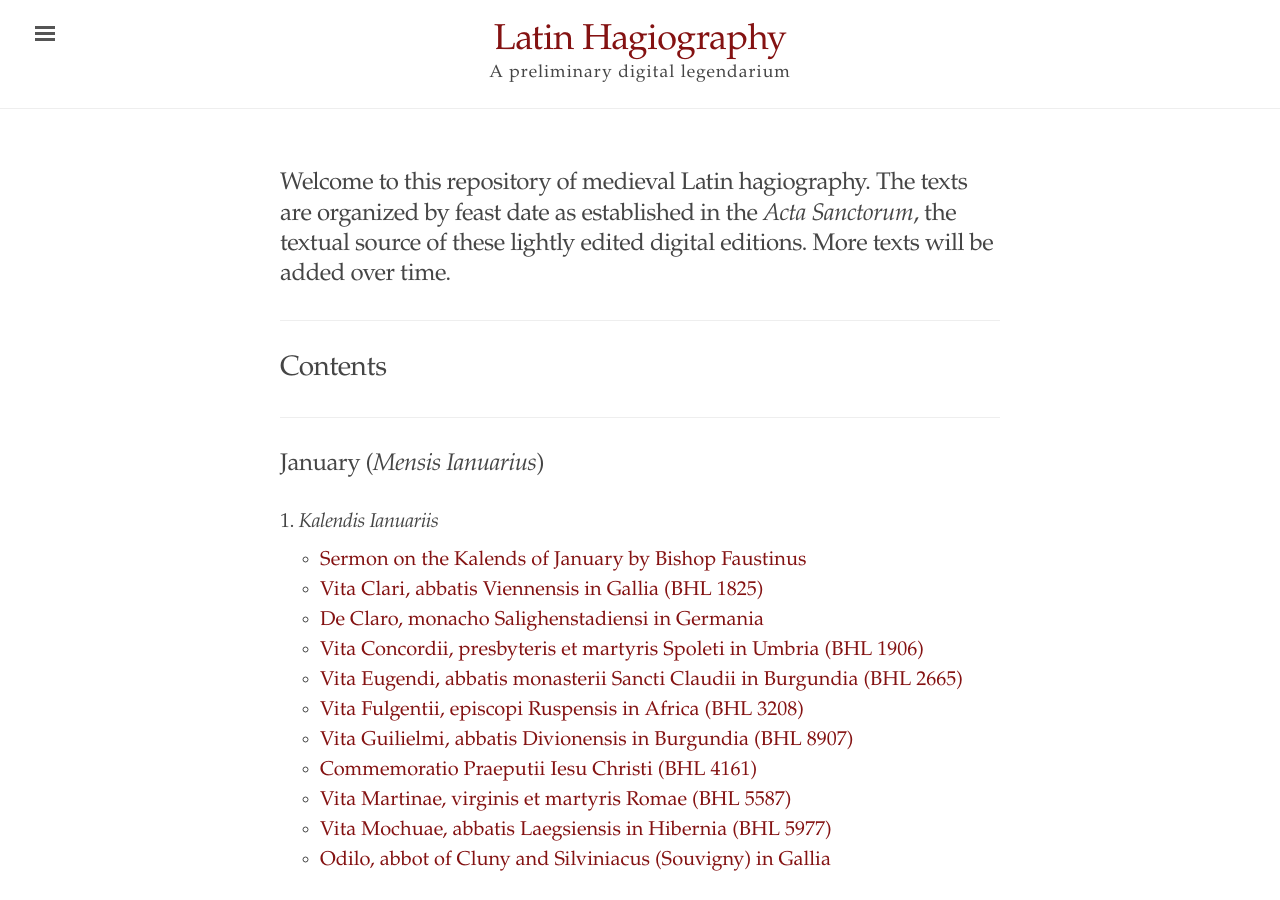
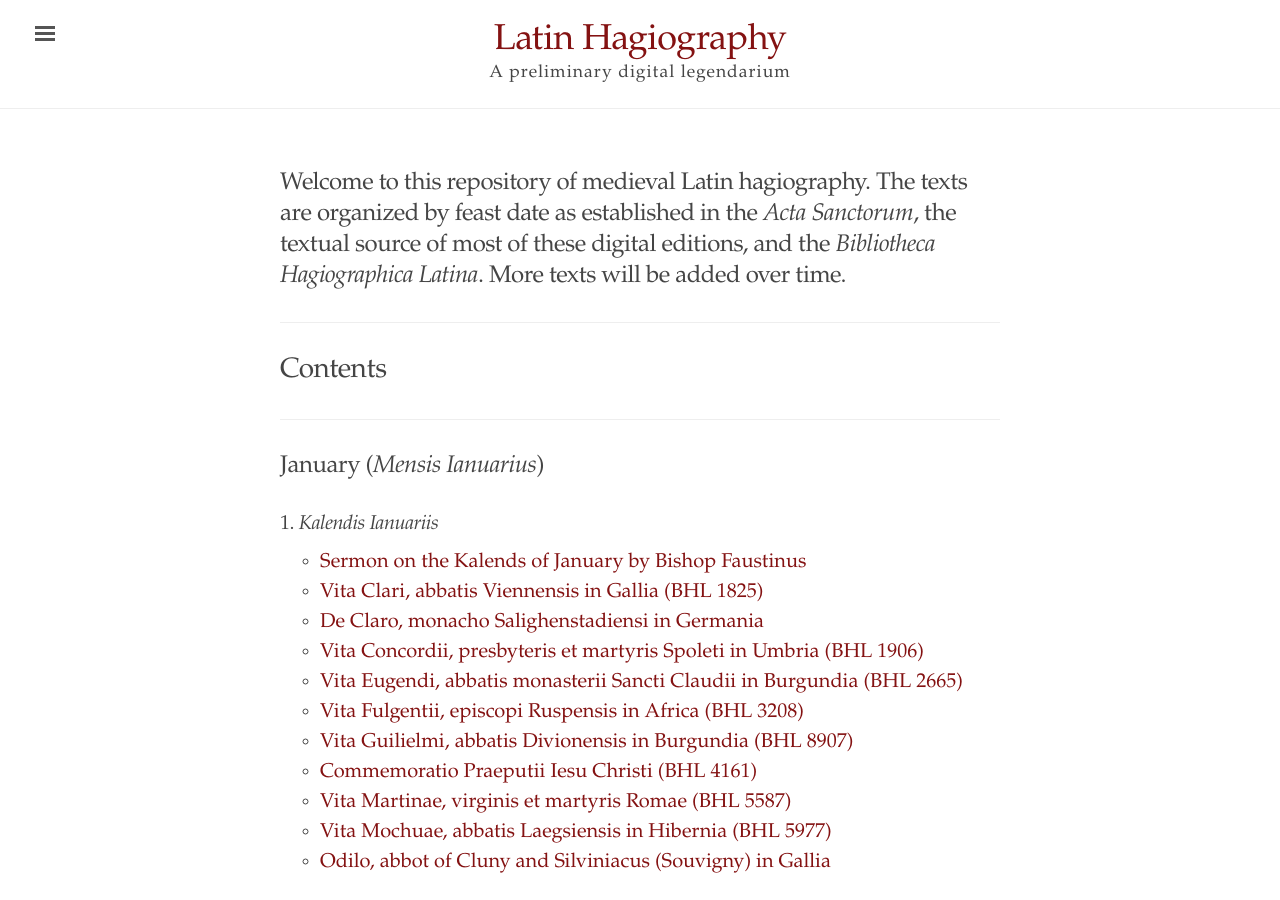
Before and after one commit to cjkoepke1/latin-hagiography, a Jekyll site: the page built from index.md, in a window 1280 px wide and 900 px high. Built offline with Jekyll 4.4.1, drawn with Linux system fonts in a browser that asks for light colours.

Commit message:
Updated welcome message

```diff
--- a/index.md
+++ b/index.md
@@ -3,7 +3,7 @@
 title: "Latin Hagiography"
 ---
 
-## Welcome to this repository of medieval Latin hagiography. The texts are organized by feast date as established in the *Acta Sanctorum*, the textual source of these lightly edited digital editions. More texts will be added over time.
+## Welcome to this repository of medieval Latin hagiography. The texts are organized by feast date as established in the *Acta Sanctorum*, the textual source of most of these digital editions, and the *Bibliotheca Hagiographica Latina*. More texts will be added over time.
 
 ---
 
```
